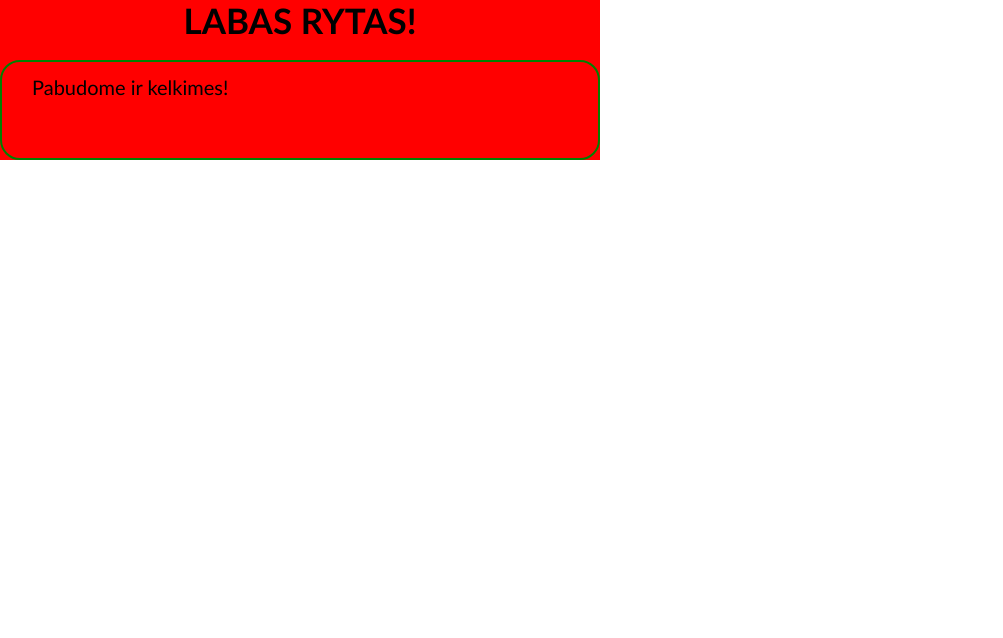
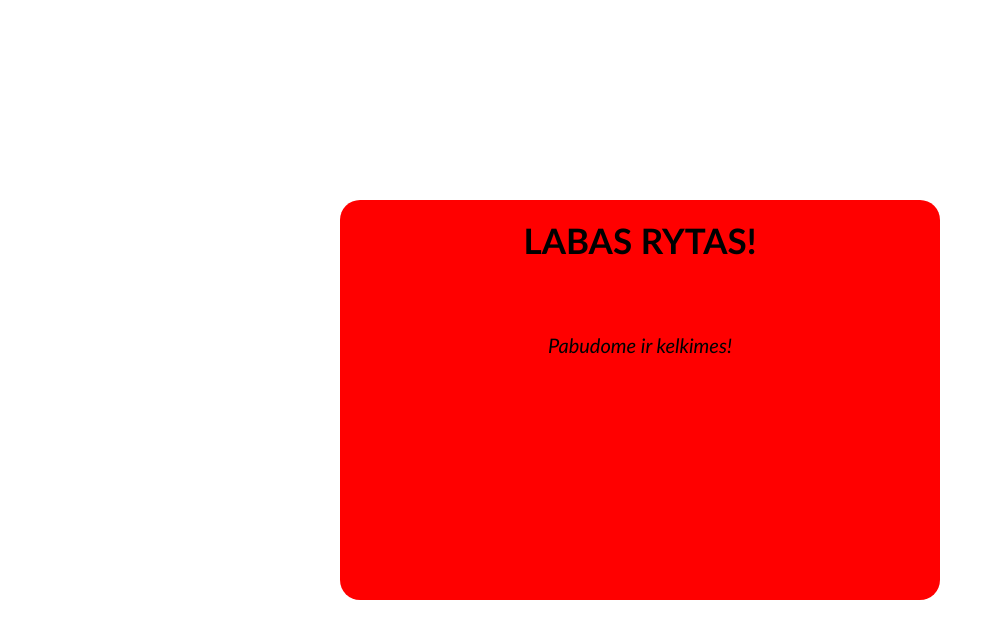
Before and after one commit to LaurynasAnd/pirmasis-front-end-testas, a plain HTML site: page index.html in a window 1280 px wide. Shown: the whole page, without its empty margins (0-1003 px from the left). Drawn offline with Linux system fonts and the light colour scheme.

Commit message:
display: inline-block; width: 600px; height: 400px; background-color: red; margin: calc(50vh - 200px) calc(50% - 300px); border-radius: 20px;

```diff
--- a/css/main.css
+++ b/css/main.css
@@ -1,12 +1,16 @@
 .container {
 display: inline-block;
 width: 600px;
+height: 400px;
 background-color: red;
+margin: calc(50vh - 200px) calc(50% - 300px);
+border-radius: 20px;
 }
     .container > .title {
         display: inline-block;
         width: 100%;
         text-align: center;
+        margin: 20px 0;
         font-size: 35px;
         line-height: 40px;
         font-weight: bold;
@@ -16,10 +20,10 @@ background-color: red;
         display: inline-block;
         width: 100%;
         height: 100px;
-        margin-top: 20px;
+        margin-top: 40px;
         padding: 10px 30px;
-        border: 2px solid green;
-        border-radius: 20px;
+        text-align: center;
         font-size: 20px;
         line-height: 30px;
+        font-style: oblique;
     }
```
